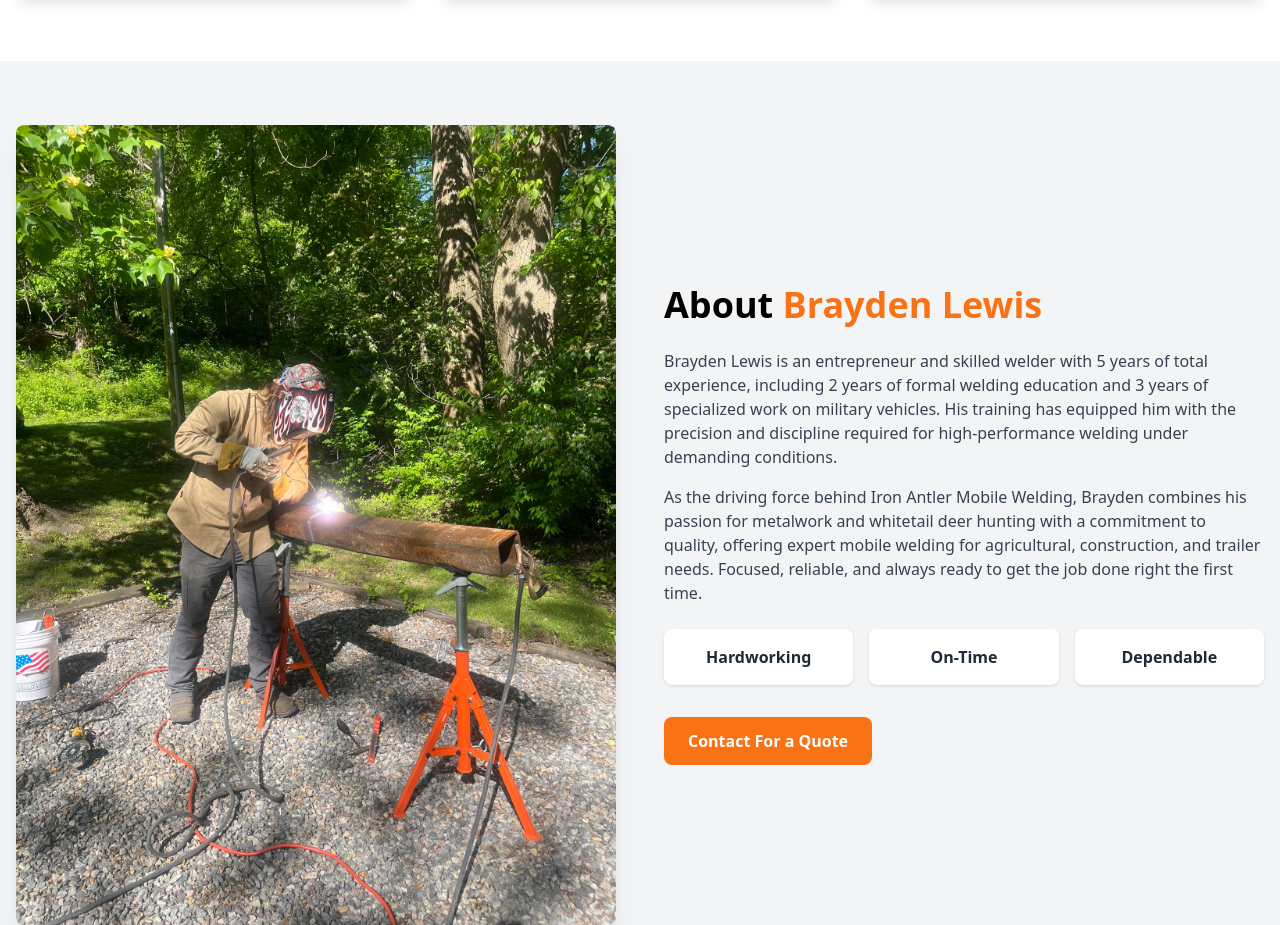
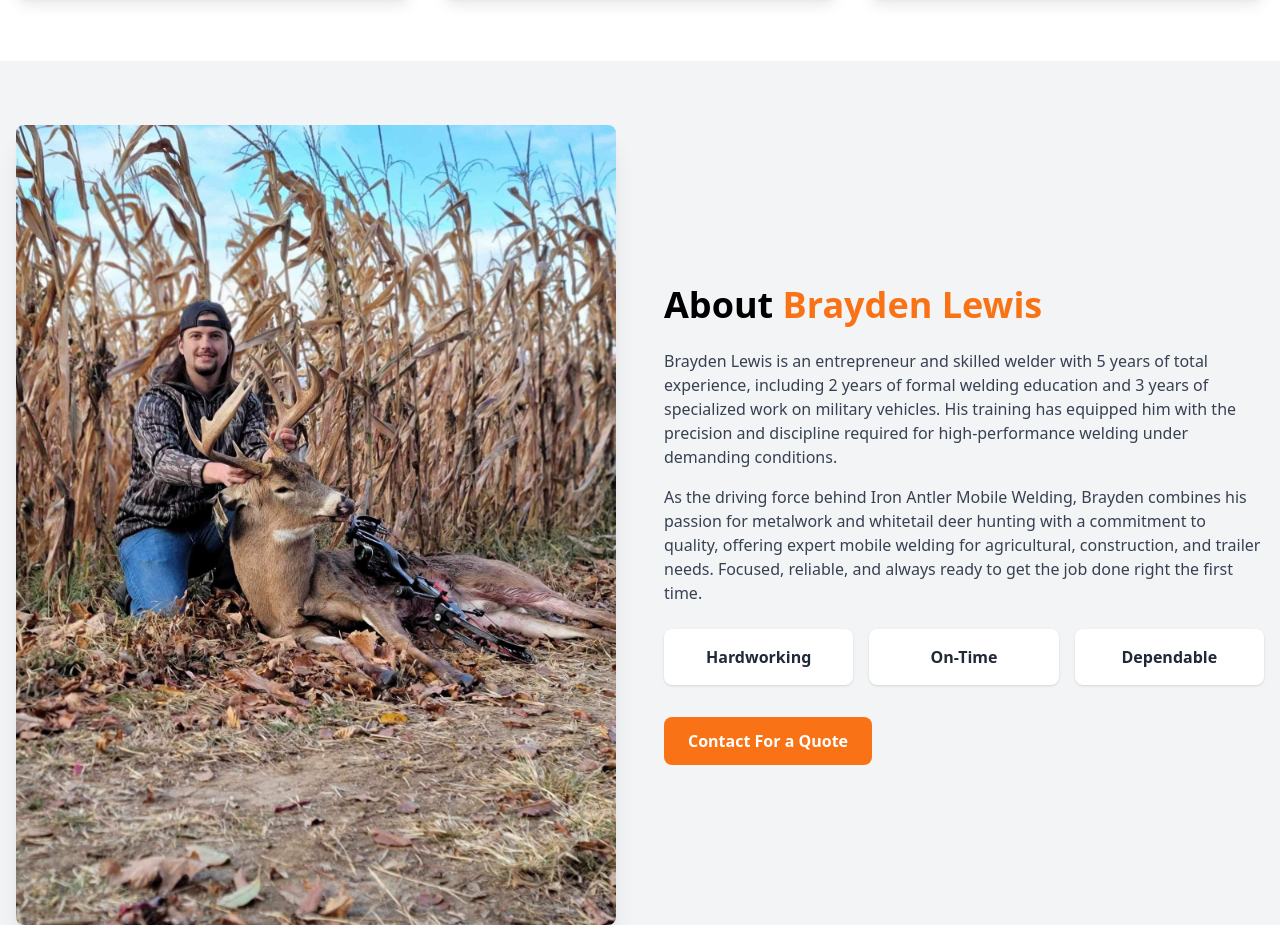
Before and after one commit to budbark31/Iron-Antler-Welding, a plain HTML site: page index.html in a window 1280 px wide. Shown: the part 1171-2096 px from the top of the page. Drawn offline with nearby package versions, Linux system fonts and the light colour scheme.

Commit message:
changed about picture

```diff
--- a/index.html
+++ b/index.html
@@ -123,7 +123,7 @@
             <div class="container mx-auto px-4">
                 <div class="flex flex-col lg:flex-row items-center gap-12">
                     <div class="lg:w-1/2">
-                        <img src="SteelBeam/IAW_rusty_steel_on_stands.jpg" alt="Brayden Lewis, owner of Iron Antler Mobile Welding" class="rounded-lg shadow-xl w-full h-auto object-cover">
+                        <img src="ProfilePics/Bryaden_holding_deer_profile_pic.JPG" alt="Brayden Lewis, owner of Iron Antler Mobile Welding" class="rounded-lg shadow-xl w-full h-auto object-cover">
                     </div>
                     <div class="lg:w-1/2">
                         <h2 class="text-3xl md:text-4xl font-bold mb-6">About <span class="text-orange-500">Brayden Lewis</span></h2>
```
Also changed, not shown: ProfilePics/Bryaden_holding_deer_profile_pic.JPG (added), 1 other file.
